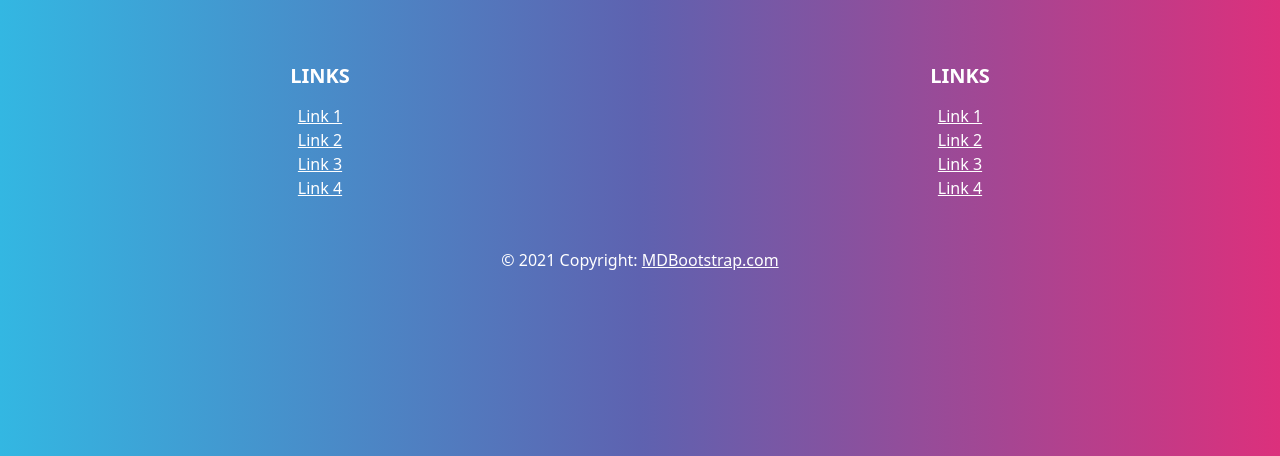
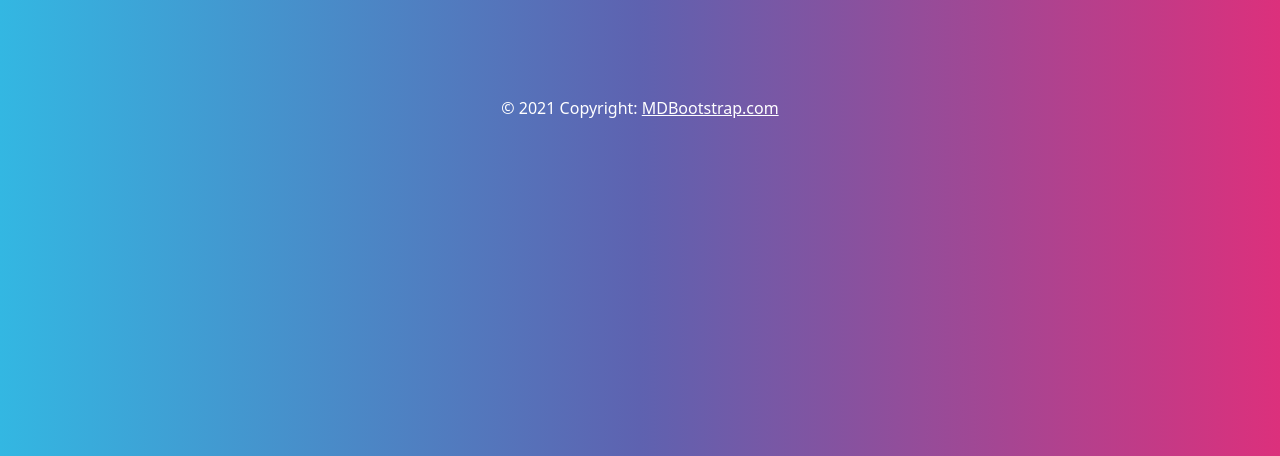
Before and after one commit to skinnybeans17/flask-playlistr, a Flask app: page / in a window 1280 px wide. Shown: the part 82-538 px from the top of the page. Run offline with Flask 2, Linux system fonts and the light colour scheme; some libraries are stand-ins or nearby versions.

Commit message:
Update base.html

```diff
--- a/templates/base.html
+++ b/templates/base.html
@@ -17,29 +17,6 @@
 
 <!-- Footer -->
 <footer class='page-footer font-small blue pt-4'>
-    <div class='container-fluid text-center'>
-         <div class='row'>
-         <hr class='clearfix w-100 d-md-none pb-3'>
-         <div class='col-md-6 mb-md-0 mb-3'>
-             <h5 class='text-uppercase'>Links</h5>
-             <ul class='list-unstyled'>
-                 <li><a href='#!'>Link 1</a></li>
-                 <li><a href='#!'>Link 2</a></li>
-                 <li><a href='#!'>Link 3</a></li>
-                 <li><a href='#!'>Link 4</a></li>
-             </ul>
-         </div>
-         <div class='col-md-6 mb-md-0 mb-3'>
-             <h5 class='text-uppercase'>Links</h5>
-             <ul class='list-unstyled'>
-                 <li><a href='#!'>Link 1</a></li>
-                 <li><a href='#!'>Link 2</a></li>
-                 <li><a href='#!'>Link 3</a></li>
-                 <li><a href='#!'>Link 4</a></li>
-             </ul>
-         </div>
-         </div>
-    </div>
     <div class='footer-copyright text-center py-3'>© 2021 Copyright:
        <a href='https://mdbootstrap.com/education/bootstrap/'> MDBootstrap.com</a>
     </div>
```
